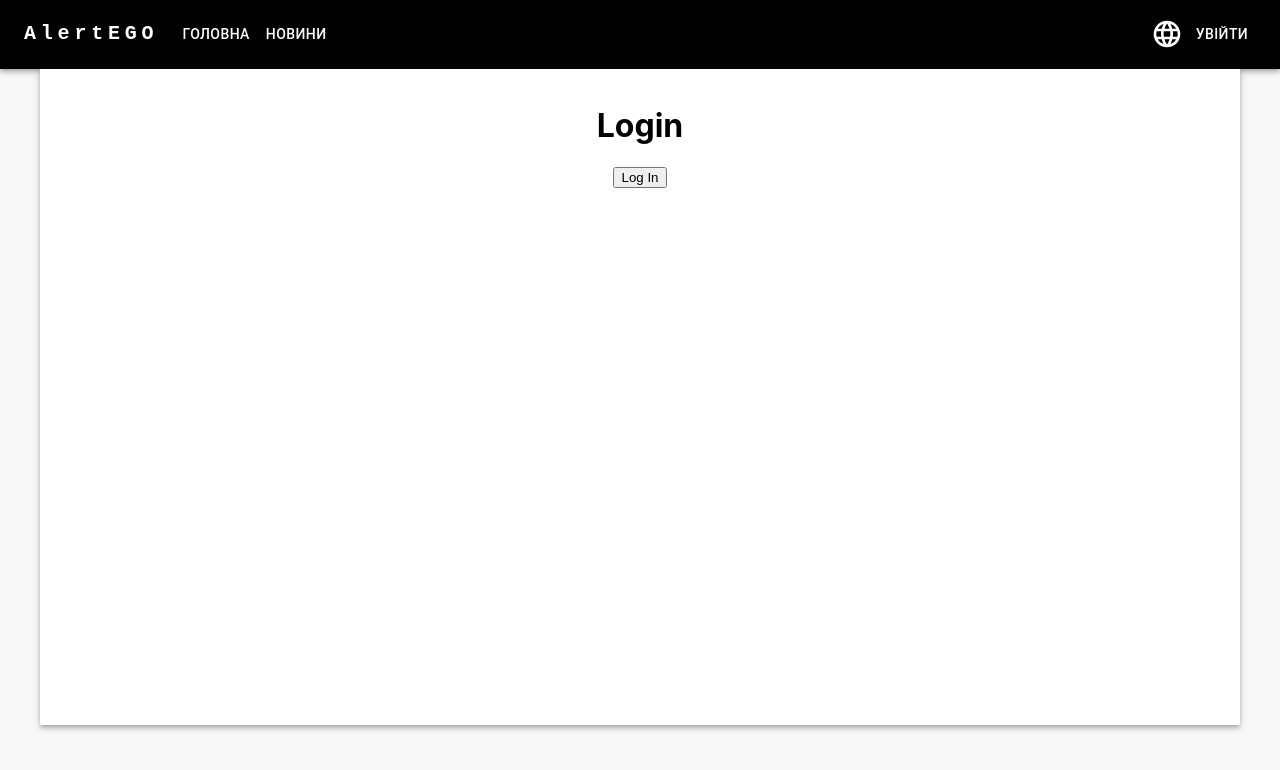
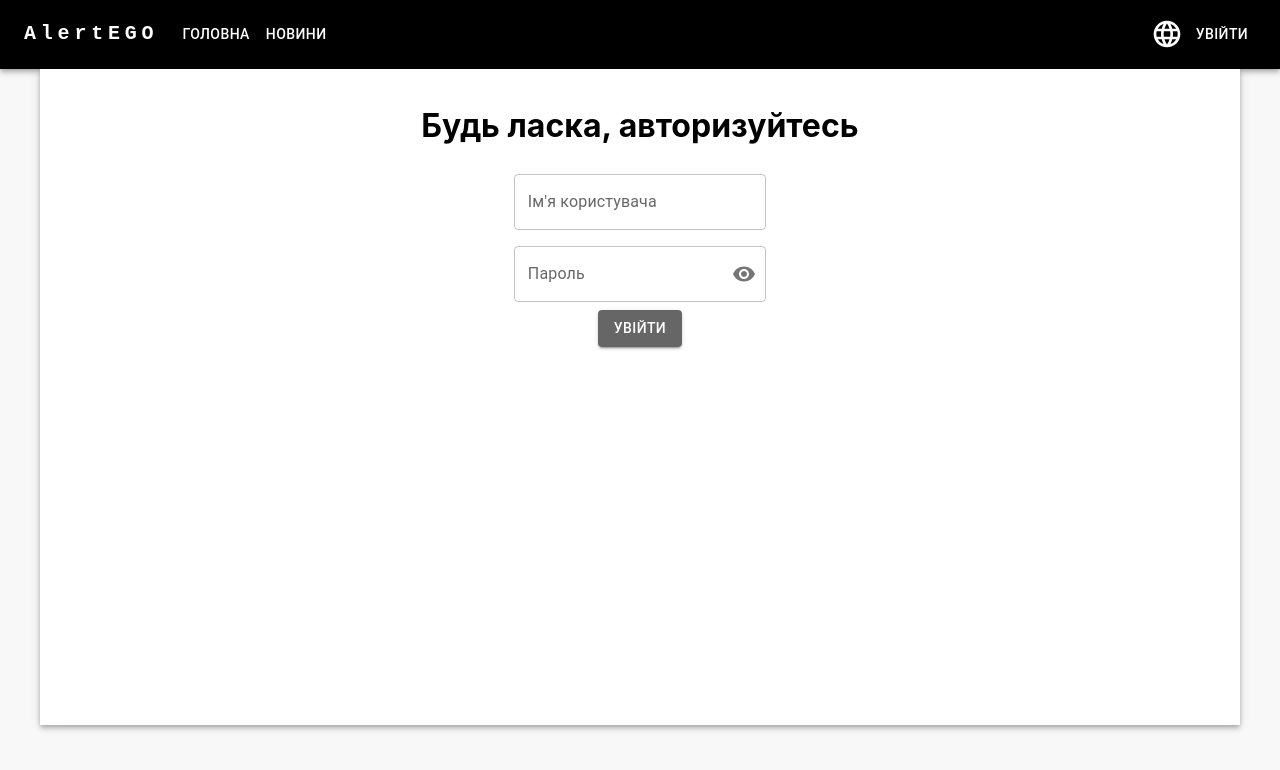
Before and after one commit to alexlogvinmal/AlertEGO, a React (Create React App) app: page /login in a window 1280 px wide. Shown: the top 770 px of the page. Built offline with nearby package versions, Linux system fonts and the light colour scheme.

Commit message:
add design

```diff
--- a/src/App.tsx
+++ b/src/App.tsx
@@ -1,13 +1,13 @@
 import { Routes, Route } from 'react-router-dom';
 import { Main } from './components/Main';
 import { News } from "./components/News";
-import { Login } from './components/Login';
+import Login from './components/Login';
 import { Profile } from './components/Profile';
 import Header from './components/Header';
-import CssBaseline from '@mui/material/CssBaseline';
 import Box from '@mui/material/Box';
 import Container from '@mui/material/Container';
 import Alltype from './components/Alltype';
+
 
 function App() {
 
--- a/src/components/Alltype.tsx
+++ b/src/components/Alltype.tsx
@@ -1,4 +1,8 @@
-import { useState } from 'react';
+import { useState, useEffect } from 'react';
+import { useNavigate } from "react-router-dom";
+import { useAppDispatch, useAppSelector } from '../redux/hook';
+import { logIn } from '../redux/auth/actions';
+import { LogInStatus } from '../redux/types';
 import Box from '@mui/material/Box';
 import IconButton from '@mui/material/IconButton';
 import OutlinedInput from '@mui/material/OutlinedInput';
@@ -10,16 +14,37 @@ import Visibility from '@mui/icons-material/Visibility';
 import VisibilityOff from '@mui/icons-material/VisibilityOff';
 import { styled } from '@mui/material/styles';
 import Button, { ButtonProps } from '@mui/material/Button';
+import Alert from '@mui/material/Alert';
+import Snackbar from '@mui/material/Snackbar';
 
 export default function Alltype() {
+
+  const dispatch = useAppDispatch();
+  let navigate = useNavigate();
+  const login: LogInStatus = useAppSelector((state: any) => state.loginReducer);
+
   const [showPassword, setShowPassword] = useState(false);
+  const [username, setUsername] = useState('');
+  const [password, setPassword] = useState('');
+
+  const [error, setError] = useState(false);
+
+
+  useEffect(() => {
+    if (login.status) {
+      return navigate("/profile");
+    }
+  }, [login.status]);
+
+  function changeLogIn(){
+    localStorage.setItem("status", "true");
+    dispatch(logIn())
+  }
 
 
   const handleMouseDownPassword = (event: React.MouseEvent<HTMLButtonElement>) => {
     event.preventDefault();
   };
-
-
 
   const ColorButton = styled(Button)<ButtonProps>(({ theme }) => ({
     color: 'white',
@@ -29,18 +54,29 @@ export default function Alltype() {
     },
   }));
 
+  function onSubmit(){
+    console.log(username, password)
+    if(username=='admin' && password=='12345'){
+      localStorage.setItem("status", "true");
+      dispatch(logIn());
+
+    }else{
+      setError(true)
+    }
+  }
+
 
   return (
     <Box sx={{ display:'flex', flexDirection:'column', alignItems:'center' }}>
-        <TextField
+        <TextField error={error}
           label="Username"
           id="outlined-start-adornment"
           sx={{ m: 1, width: '25ch' }}
-          onChange={e=>console.log(e.target.value)}
+          onChange={e=>setUsername(e.target.value)}
         />
         <FormControl sx={{ m: 1, width: '25ch' }} variant="outlined" >
           <InputLabel htmlFor="outlined-adornment-password">Password</InputLabel>
-          <OutlinedInput onChange={e=>console.log(e.target.value)}
+          <OutlinedInput error={error} onChange={e=>setPassword(e.target.value)}
             id="outlined-adornment-password"
             type={showPassword ? 'text' : 'password'}
             endAdornment={
@@ -58,7 +94,12 @@ export default function Alltype() {
             label="Password"
           />
         </FormControl>
-        <ColorButton variant="contained">Log In</ColorButton>
+        <ColorButton variant="contained" onClick={onSubmit}>Log In</ColorButton>
+        <Snackbar open={error} autoHideDuration={6000} onClose={e=>setError(false)}>
+        <Alert onClose={e=>setError(false)} severity="error" sx={{ width: '100%' }}>
+        Імя користувача або пароль введено неправильно.
+        </Alert>
+      </Snackbar>
     </Box>
   );
 }
--- a/src/components/Login.tsx
+++ b/src/components/Login.tsx
@@ -1,15 +1,36 @@
-import { useEffect } from 'react';
+import { useState, useEffect } from 'react';
 import { useNavigate } from "react-router-dom";
 import { useAppDispatch, useAppSelector } from '../redux/hook';
 import { logIn } from '../redux/auth/actions';
 import { LogInStatus } from '../redux/types';
+import { useTranslation } from 'react-i18next';
+import Box from '@mui/material/Box';
+import IconButton from '@mui/material/IconButton';
+import OutlinedInput from '@mui/material/OutlinedInput';
+import InputLabel from '@mui/material/InputLabel';
+import InputAdornment from '@mui/material/InputAdornment';
+import FormControl from '@mui/material/FormControl';
+import TextField from '@mui/material/TextField';
+import Visibility from '@mui/icons-material/Visibility';
+import VisibilityOff from '@mui/icons-material/VisibilityOff';
+import { styled } from '@mui/material/styles';
+import Button, { ButtonProps } from '@mui/material/Button';
+import Alert from '@mui/material/Alert';
+import Snackbar from '@mui/material/Snackbar';
 
-
-export function Login() {
+export default function Login() {
 
   const dispatch = useAppDispatch();
   let navigate = useNavigate();
   const login: LogInStatus = useAppSelector((state: any) => state.loginReducer);
+
+  const [showPassword, setShowPassword] = useState(false);
+  const [username, setUsername] = useState('');
+  const [password, setPassword] = useState('');
+
+  const [error, setError] = useState(false);
+
+  const { t } = useTranslation();
 
   useEffect(() => {
     if (login.status) {
@@ -23,11 +44,67 @@ export function Login() {
   }
 
 
+  const handleMouseDownPassword = (event: React.MouseEvent<HTMLButtonElement>) => {
+    event.preventDefault();
+  };
+
+  const ColorButton = styled(Button)<ButtonProps>(({ theme }) => ({
+    color: 'white',
+    backgroundColor: 'rgba(0, 0, 0, 0.6)',
+    '&:hover': {
+      backgroundColor:'rgba(0, 0, 0, 0.87)',
+    },
+  }));
+
+  function onSubmit(){
+    console.log(username, password)
+    if(username=='admin' && password=='12345'){
+      localStorage.setItem("status", "true");
+      dispatch(logIn());
+
+    }else{
+      setError(true)
+    }
+  }
+
 
   return (
     <>
-      <h1>Login</h1>
-      <button onClick={changeLogIn}>Log In</button>
+      <h1>{t('menu.loginform')}</h1>
+      <Box sx={{ display:'flex', flexDirection:'column', alignItems:'center' }}>
+        <TextField error={error}
+          label={t('menu.username')}
+          id="outlined-start-adornment"
+          sx={{ m: 1, width: '25ch' }}
+          onChange={e=>setUsername(e.target.value)}
+        />
+        <FormControl sx={{ m: 1, width: '25ch' }} variant="outlined" >
+          <InputLabel htmlFor="outlined-adornment-password">{t('menu.password')}</InputLabel>
+          <OutlinedInput error={error} onChange={e=>setPassword(e.target.value)}
+            id="outlined-adornment-password"
+            type={showPassword ? 'text' : 'password'}
+            endAdornment={
+              <InputAdornment position="end" >
+                <IconButton
+                  aria-label="toggle password visibility"
+                onClick={()=>setShowPassword((show) => !show)}
+                onMouseDown={handleMouseDownPassword}
+                  edge="end"
+                >
+                  {showPassword ? <VisibilityOff /> : <Visibility />}
+                </IconButton>
+              </InputAdornment>
+            }
+            label="Password"
+          />
+        </FormControl>
+        <ColorButton variant="contained" onClick={onSubmit}>{t('menu.login')}</ColorButton>
+    </Box>
+    <Snackbar open={error} autoHideDuration={6000} onClose={e=>setError(false)}>
+        <Alert onClose={e=>setError(false)} severity="error" sx={{ width: '100%' }}>
+        {t('menu.error')}
+        </Alert>
+      </Snackbar>
     </>
   )
 };
--- a/src/index.tsx
+++ b/src/index.tsx
@@ -9,6 +9,7 @@ import i18n from 'i18next';
 import { initReactI18next } from 'react-i18next';
 import en from './lang/en.json';
 import ua from './lang/ua.json';
+
 
 i18n
   .use(initReactI18next)
--- a/src/lang/en.json
+++ b/src/lang/en.json
@@ -3,10 +3,14 @@
       "main": "Main",
       "news": "News",
       "profile": "Profile",
-      "login": "Log In",
+      "login": "Login",
       "logout": "Log Out",
       "lang": "Change language to Ukrainian",
       "delete": "Delete news",
-      "loadmore": "Load more"
+      "loadmore": "Load more",
+      "loginform": "Please Login",
+      "username": "Username",
+      "password": "Password",
+      "error": "Incorrect username or password."
     }
 }
--- a/src/lang/ua.json
+++ b/src/lang/ua.json
@@ -7,6 +7,10 @@
       "logout": "Вийти",
       "lang": "Змінити мову на Английську",
       "delete": "Видалити новину",
-      "loadmore": "Завантажити ще"
+      "loadmore": "Завантажити ще",
+      "loginform": "Будь ласка, авторизуйтесь",
+      "username": "Ім'я користувача",
+      "password": "Пароль",
+      "error": "Ім'я користувача або пароль введено неправильно."
     }
 }
```
